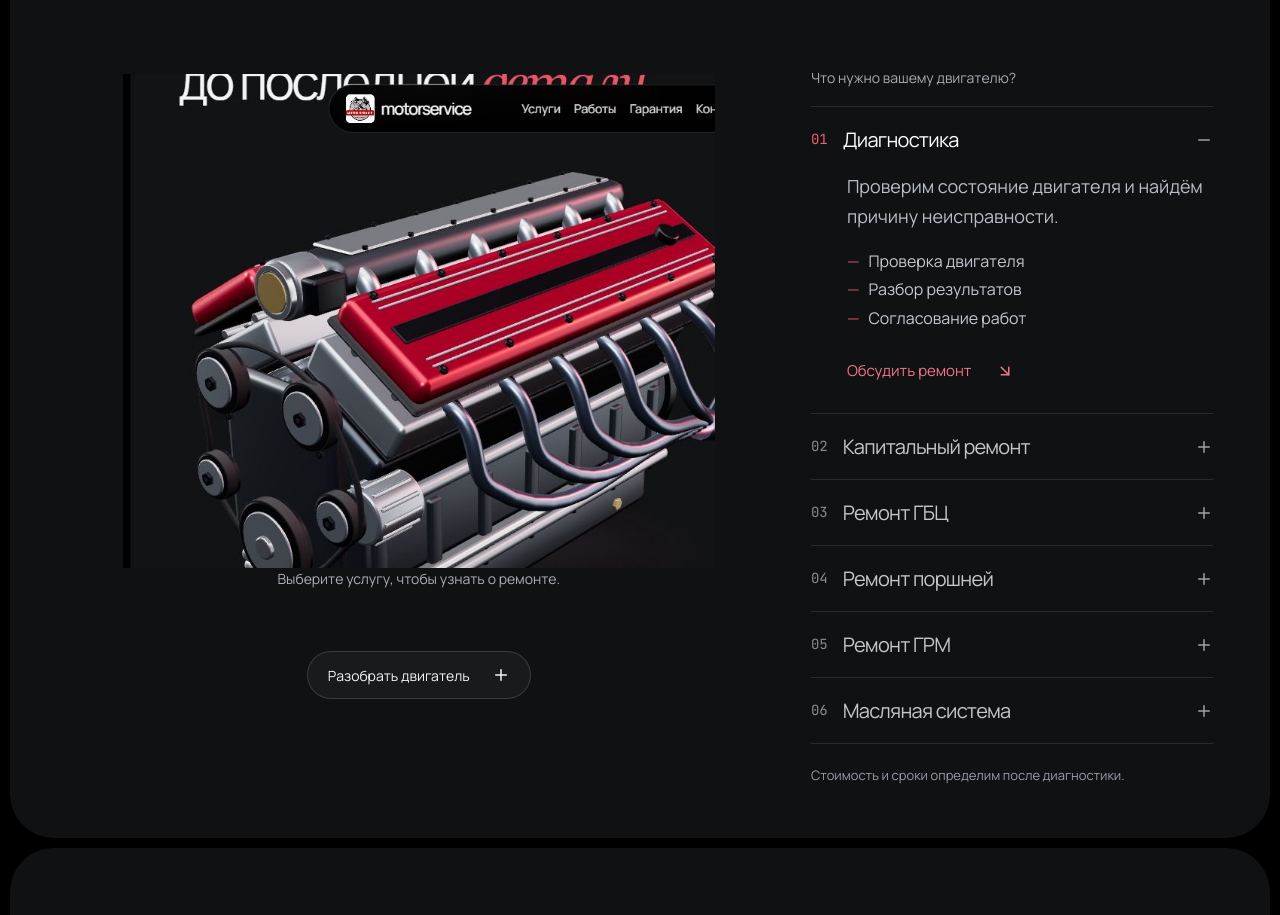
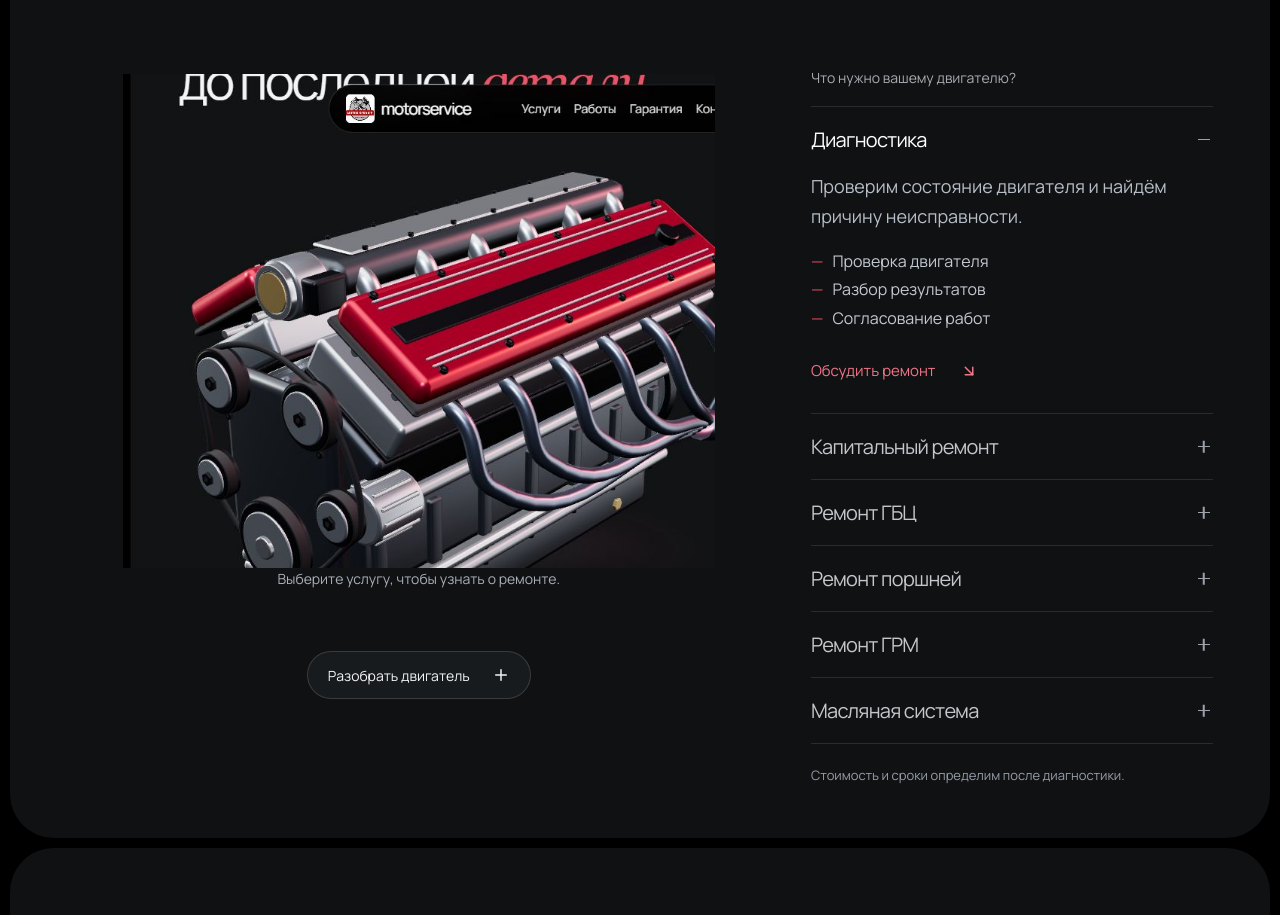
Before and after one commit to switch3344/MotorS, a React (Vite) app: page / in a window 1280 px wide. Shown: the part 1336-2251 px from the top of the page. Built offline with nearby package versions, Linux system fonts and the light colour scheme; no server answers.

Commit message:
Remove service numbers and animate accordion transitions

```diff
--- a/src/components/EngineScene/index.tsx
+++ b/src/components/EngineScene/index.tsx
@@ -144,22 +144,20 @@ export function EngineScene() {
                       aria-controls={`v12-detail-${service.id}`}
                       onClick={() => setActive(active === index ? null : index)}
                     >
-                      <span className="v12-service-number">
-                        {service.number}
-                      </span>
                       <span>{service.name}</span>
-                      {active === index ? (
-                        <Minus size={18} />
-                      ) : (
-                        <Plus size={18} />
-                      )}
+                      <span className="v12-service-icon" aria-hidden="true" />
                     </button>
                   </h3>
                   <div
-                    className="v12-service-detail"
+                    className="v12-service-panel"
                     id={`v12-detail-${service.id}`}
-                    hidden={active !== index}
+                    role="region"
+                    aria-labelledby={`v12-service-${service.id}`}
+                    aria-hidden={active !== index}
+                    inert={active !== index}
                   >
+                    <div className="v12-service-clip">
+                      <div className="v12-service-detail">
                         <p>{service.description}</p>
                         <ul>
                           {service.steps.map((step) => (
@@ -175,6 +173,8 @@ export function EngineScene() {
                         </a>
                       </div>
                     </div>
+                  </div>
+                </div>
               ))}
             </div>
             <p className="v12-service-note">
--- a/src/engine-v12.css
+++ b/src/engine-v12.css
@@ -113,26 +113,61 @@
   font-size: 20px;
   letter-spacing: -0.035em;
   font-weight: 400;
+  transition: color 0.2s ease;
 }
-.v12-service-number {
-  font-family: var(--font-mono);
-  font-size: 14px;
-  letter-spacing: 0;
-  color: #878c94;
-}
-.v12-service h3 > button > svg {
+.v12-service-icon {
+  position: relative;
+  width: 18px;
+  height: 18px;
   margin-left: auto;
   flex-shrink: 0;
   color: #9da3aa;
 }
+.v12-service-icon::before,
+.v12-service-icon::after {
+  content: "";
+  position: absolute;
+  inset: 8px 3px auto;
+  height: 1.5px;
+  background: currentColor;
+}
+.v12-service-icon::after {
+  transform: rotate(90deg);
+  transition: transform 0.32s ease;
+}
 .v12-service-active h3 > button {
   color: #fff;
 }
-.v12-service-active .v12-service-number {
-  color: #f05d72;
+.v12-service-active .v12-service-icon::after {
+  transform: rotate(0deg);
+}
+.v12-service-panel {
+  display: grid;
+  grid-template-rows: 0fr;
+  opacity: 0;
+  visibility: hidden;
+  transition:
+    grid-template-rows 0.36s cubic-bezier(0.22, 1, 0.36, 1),
+    opacity 0.24s ease,
+    visibility 0s 0.36s;
+}
+.v12-service-active .v12-service-panel {
+  grid-template-rows: 1fr;
+  opacity: 1;
+  visibility: visible;
+  transition-delay: 0s;
+}
+.v12-service-clip {
+  min-height: 0;
+  overflow: hidden;
 }
 .v12-service-detail {
-  padding: 0 0 22px 36px;
+  padding: 0 0 22px;
+  transform: translateY(-6px);
+  transition: transform 0.36s cubic-bezier(0.22, 1, 0.36, 1);
+}
+.v12-service-active .v12-service-detail {
+  transform: translateY(0);
 }
 .v12-service-detail > p {
   font-size: 18px;
@@ -260,9 +295,6 @@
     font-size: 18px;
     gap: 10px;
   }
-  .v12-service-detail {
-    padding-left: 31px;
-  }
 }
 @media (max-width: 799px) {
   .v12-section {
@@ -314,9 +346,6 @@
     gap: 13px;
     min-height: 64px;
   }
-  .v12-service-detail {
-    padding-left: 0;
-  }
   .v12-service-detail > p {
     font-size: 17px;
   }
@@ -339,7 +368,14 @@
   }
 }
 @media (prefers-reduced-motion: reduce) {
-  .v12-toggle {
+  .v12-toggle,
+  .v12-service h3 > button,
+  .v12-service-panel,
+  .v12-service-detail,
+  .v12-service-icon::after {
     transition: none;
   }
+  .v12-service-detail {
+    transform: none;
+  }
 }
```
Also changed, not shown: 1 other file (tests, documents, lock files or other folders). Lines whose indentation alone changed are shown as unchanged.
